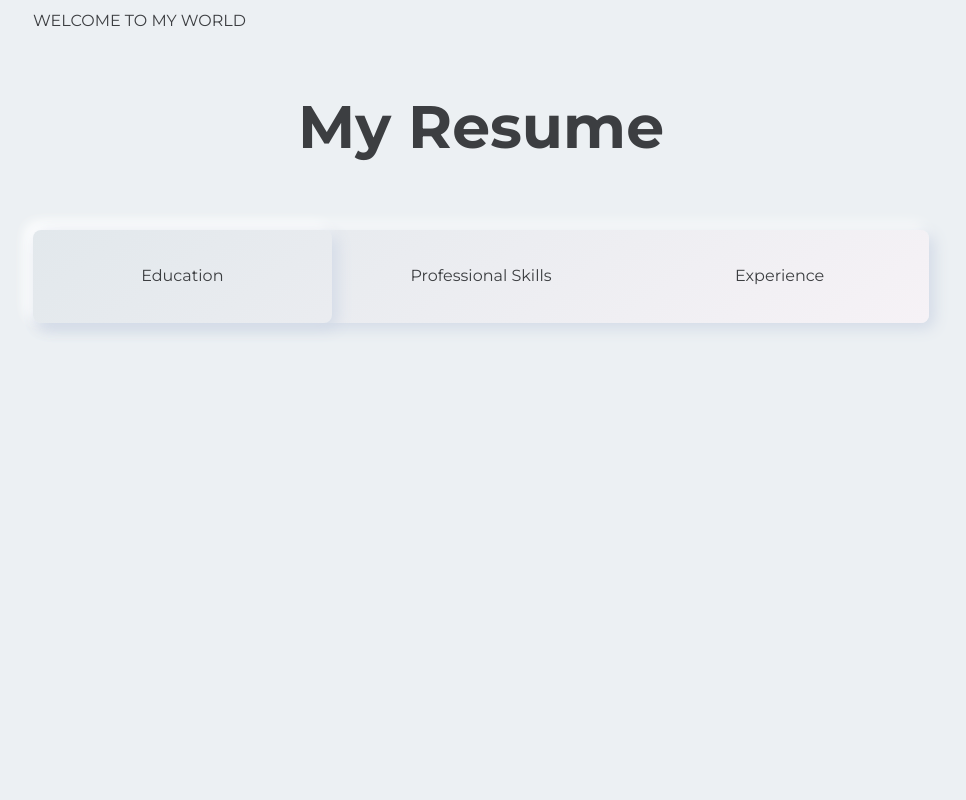
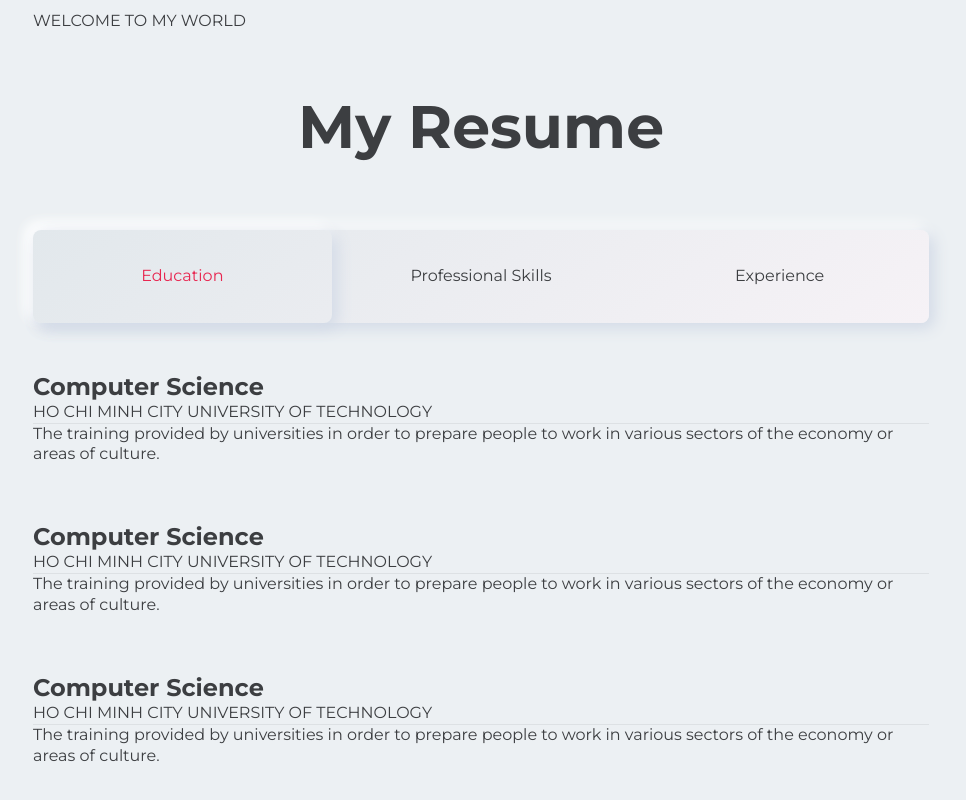
Before and after one commit to phvdat/portfolio, a React (Create React App) app: page / in a window 1280 px wide. Shown: the part 814-1614 px from the top of the page, without its empty margins (159-1125 px from the left). Before the commit the page ends 1169 px from the top, so only its background shows below. Built offline with nearby package versions, Linux system fonts and the light colour scheme.

Commit message:
WIP: resume

```diff
--- a/src/constants/resume.ts
+++ b/src/constants/resume.ts
@@ -6,7 +6,19 @@ export interface EducationType {
 export const EDUCATION_LIST: EducationType[] = [
   {
     title: 'Computer Science',
-    subTitle: 'HO CHI MINH CITY UNIVERCITY OF TECHNOLOGY',
+    subTitle: 'HO CHI MINH CITY UNIVERSITY OF TECHNOLOGY',
+    content:
+      'The training provided by universities in order to prepare people to work in various sectors of the economy or areas of culture.'
+  },
+  {
+    title: 'Computer Science',
+    subTitle: 'HO CHI MINH CITY UNIVERSITY OF TECHNOLOGY',
+    content:
+      'The training provided by universities in order to prepare people to work in various sectors of the economy or areas of culture.'
+  },
+  {
+    title: 'Computer Science',
+    subTitle: 'HO CHI MINH CITY UNIVERSITY OF TECHNOLOGY',
     content:
       'The training provided by universities in order to prepare people to work in various sectors of the economy or areas of culture.'
   }
--- a/src/page/resume/index.tsx
+++ b/src/page/resume/index.tsx
@@ -1,9 +1,13 @@
 /** @jsxImportSource @emotion/react */
 
 import { useState } from 'react';
-import { cardStyle, resumeStyle } from './indexStyle';
+import { listCardStyle, resumeStyle } from './indexStyle';
 import { horizontalLine } from 'style/common';
-import { EducationType } from 'constants/resume';
+import { EDUCATION_LIST, EducationType } from 'constants/resume';
+
+interface ListCardProps {
+  data: EducationType[];
+}
 
 enum Tab {
   Education = 1,
@@ -28,12 +32,24 @@ const tab = [
 const Card = (props: EducationType) => {
   const { title, subTitle, content } = props;
   return (
-    <div css={cardStyle.self}>
+    <div css={listCardStyle.card}>
       <h2>{title}</h2>
       <span>{subTitle}</span>
       <div css={horizontalLine}></div>
       <p>{content}</p>
     </div>
+  );
+};
+
+const ListCard = ({ data }: ListCardProps) => {
+  return (
+    <ul css={listCardStyle.self}>
+      {data.map((item, index) => (
+        <li key={index}>
+          <Card {...item} />
+        </li>
+      ))}
+    </ul>
   );
 };
 const Resume = () => {
@@ -52,6 +68,10 @@ const Resume = () => {
           </li>
         ))}
       </ul>
+
+      <div css={resumeStyle.container}>
+        <ListCard data={EDUCATION_LIST} />
+      </div>
     </div>
   );
 };
--- a/src/page/resume/indexStyle.tsx
+++ b/src/page/resume/indexStyle.tsx
@@ -13,7 +13,7 @@ export const resumeStyle = {
       textAlign: 'center',
       marginBottom: spacing?.[11]
     }),
-  tab: ({ borderRadius, spacing }: Theme) =>
+  tab: ({ borderRadius, spacing, colors }: Theme) =>
     css({
       borderRadius: borderRadius?.md,
       display: 'flex',
@@ -25,16 +25,28 @@ export const resumeStyle = {
         paddingBottom: spacing?.[9],
         textAlign: 'center',
         cursor: 'pointer',
-        '&[data-active-tab="true"], :hover': {
+        '&[data-active-tab="true"]': {
+          borderRadius: borderRadius?.md,
+          boxShadow: 'var(--box-shadow-lg)',
+          color: colors?.red?.[100]
+        },
+        ':hover': {
           borderRadius: borderRadius?.md,
           boxShadow: 'var(--box-shadow-lg)'
         }
       }
-    })
+    }),
+  container: css({})
 };
 
-export const cardStyle = {
+export const listCardStyle = {
   self: ({ spacing }: Theme) =>
+    css({
+      paddingTop: spacing?.[7],
+      paddingBottom: spacing?.[8]
+    }),
+
+  card: ({ spacing }: Theme) =>
     css({
       paddingTop: spacing?.[7],
       paddingBottom: spacing?.[8]
```
